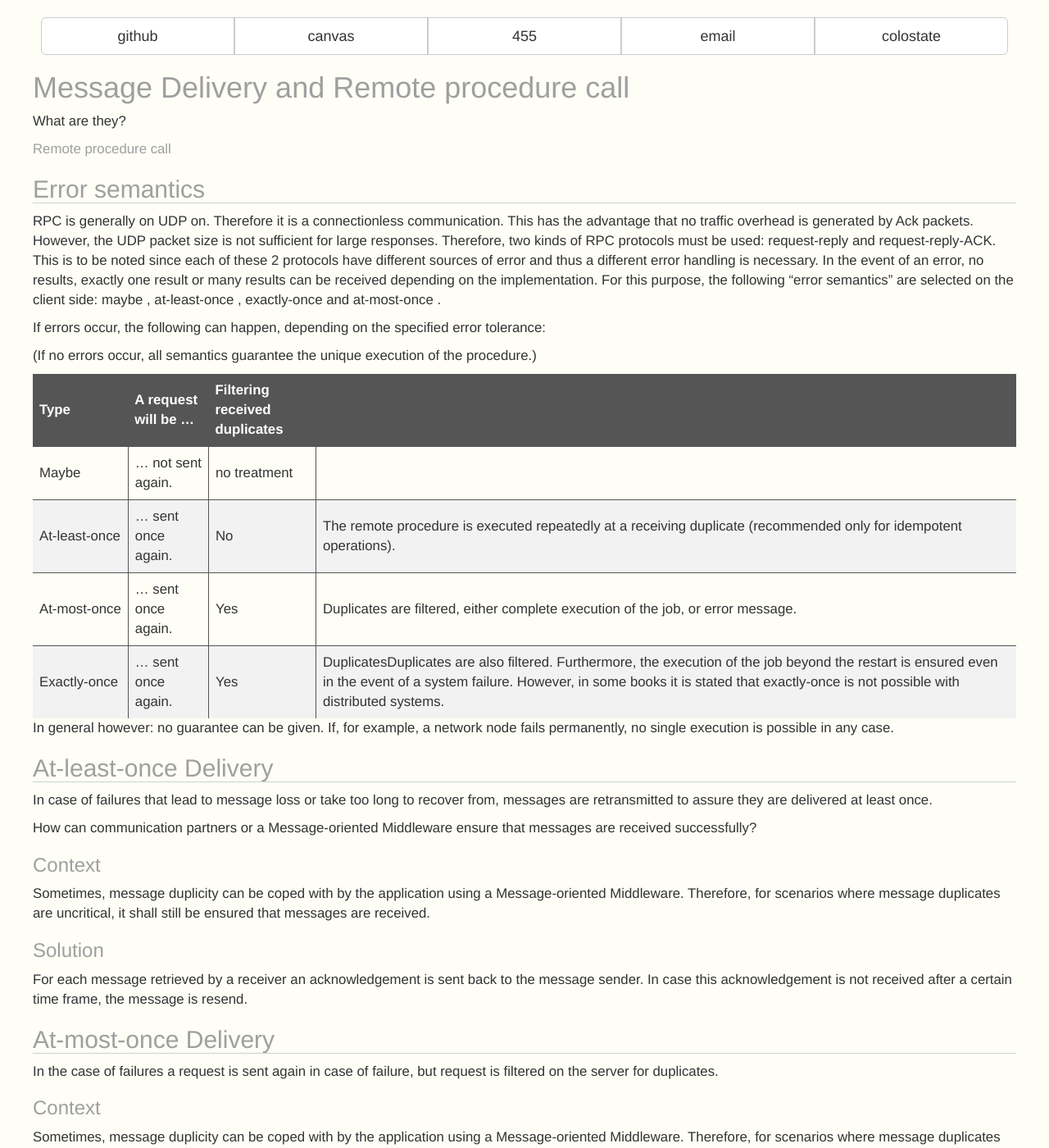
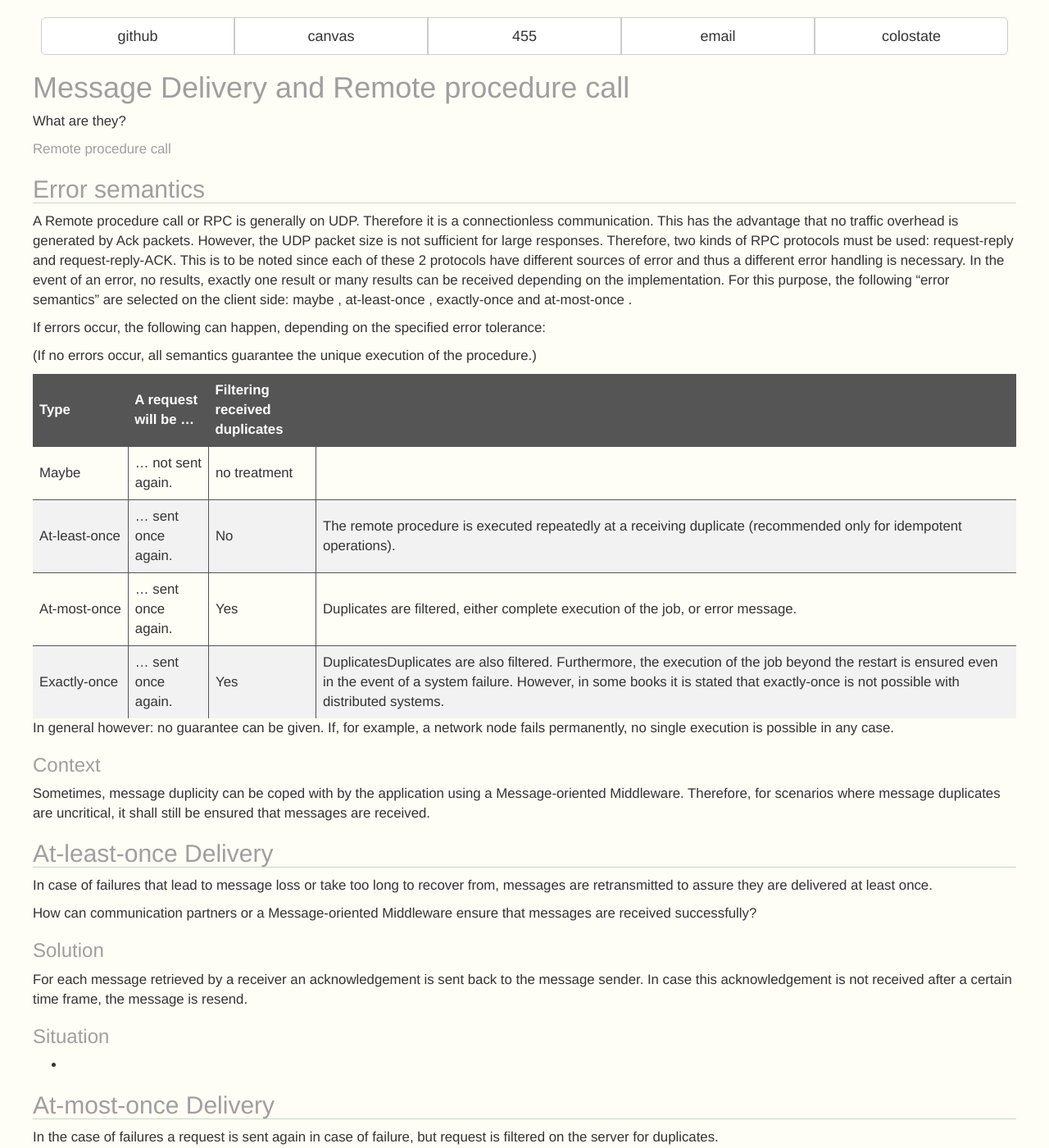
Before and after one commit to GerhardOfRivia/GerhardOfRivia.github.io, a Jekyll site: the page built from _posts/2016-11-12-Message-Delivery.md, in a window 1280 px wide and 1400 px high, scrolled down 405 px. Shown: the whole window at 82% size. Built offline with Jekyll 4.4.1, drawn with Linux system fonts in a browser that asks for light colours; nearby versions of some CDN libraries; some of the changed text lies outside the part shown.

Commit message:
More content

```diff
--- a/_posts/2016-11-12-Message-Delivery.md
+++ b/_posts/2016-11-12-Message-Delivery.md
@@ -10,7 +10,7 @@
 
 ## Error semantics
 
-RPC is generally on UDP on. Therefore it is a connectionless communication. This has the advantage that no traffic overhead is generated by Ack packets. However, the UDP packet size is not sufficient for large responses. Therefore, two kinds of RPC protocols must be used: request-reply and request-reply-ACK. This is to be noted since each of these 2 protocols have different sources of error and thus a different error handling is necessary. In the event of an error, no results, exactly one result or many results can be received depending on the implementation. For this purpose, the following "error semantics" are selected on the client side: maybe , at-least-once , exactly-once and at-most-once .
+A Remote procedure call or RPC is generally on UDP. Therefore it is a connectionless communication. This has the advantage that no traffic overhead is generated by Ack packets. However, the UDP packet size is not sufficient for large responses. Therefore, two kinds of RPC protocols must be used: request-reply and request-reply-ACK. This is to be noted since each of these 2 protocols have different sources of error and thus a different error handling is necessary. In the event of an error, no results, exactly one result or many results can be received depending on the implementation. For this purpose, the following "error semantics" are selected on the client side: maybe , at-least-once , exactly-once and at-most-once .
 
 If errors occur, the following can happen, depending on the specified error tolerance:
 
@@ -25,31 +25,36 @@
 
 In general however: no guarantee can be given. If, for example, a network node fails permanently, no single execution is possible in any case.
 
+### Context
+
+Sometimes, message duplicity can be coped with by the application using a Message-oriented Middleware. Therefore, for scenarios where message duplicates are uncritical, it shall still be ensured that messages are received.
+
 ## At-least-once Delivery
 
 In case of failures that lead to message loss or take too long to recover from, messages are retransmitted to assure they are delivered at least once.
 
 How can communication partners or a Message-oriented Middleware ensure that messages are received successfully?
 
-### Context
-
-Sometimes, message duplicity can be coped with by the application using a Message-oriented Middleware. Therefore, for scenarios where message duplicates are uncritical, it shall still be ensured that messages are received.
 
 ### Solution
 
 For each message retrieved by a receiver an acknowledgement is sent back to the message sender. In case this acknowledgement is not received after a certain time frame, the message is resend.
 
+### Situation
+
+-
+
 ## At-most-once Delivery
 
 In the case of failures a request is sent again in case of failure, but request is filtered on the server for duplicates.
 
-### Context
-
-Sometimes, message duplicity can be coped with by the application using a Message-oriented Middleware. Therefore, for scenarios where message duplicates are uncritical, it shall still be ensured that messages are received.
-
 ### Solution
 
 For each message retrieved by a receiver an acknowledgement is sent back to the message sender. In case this acknowledgement is not received after a certain time frame, the message is resend.
+
+### Situation
+
+-
 
 ## Exactly-once Delivery
 
@@ -57,10 +62,16 @@
 
 How can communication partners or a Message-oriented Middleware ensure that messages are received successfully?
 
-### Context
-
-Sometimes, message duplicity can be coped with by the application using a Message-oriented Middleware. Therefore, for scenarios where message duplicates are uncritical, it shall still be ensured that messages are received.
-
 ### Solution
 
 For each message retrieved by a receiver an acknowledgement is sent back to the message sender. In case this acknowledgement is not received after a certain time frame, the message is resend.
+
+### Situation
+
+-
+
+[Apache Storm][http://storm.apache.org/index.html]
+
+[Storm: Distributed and Fault-Tolerant Real-time Computation][https://www.infoq.com/presentations/Storm-Introduction]
+
+[Messgae Guarante][http://storm.apache.org/releases/current/Guaranteeing-message-processing.html]
```
Also changed, not shown: _posts/2017-1-10-Collect-Curl-Data.md (added, +29 -0 lines), _posts/2017-1-16-Regex-Practice.md (added, +83 -0 lines).
